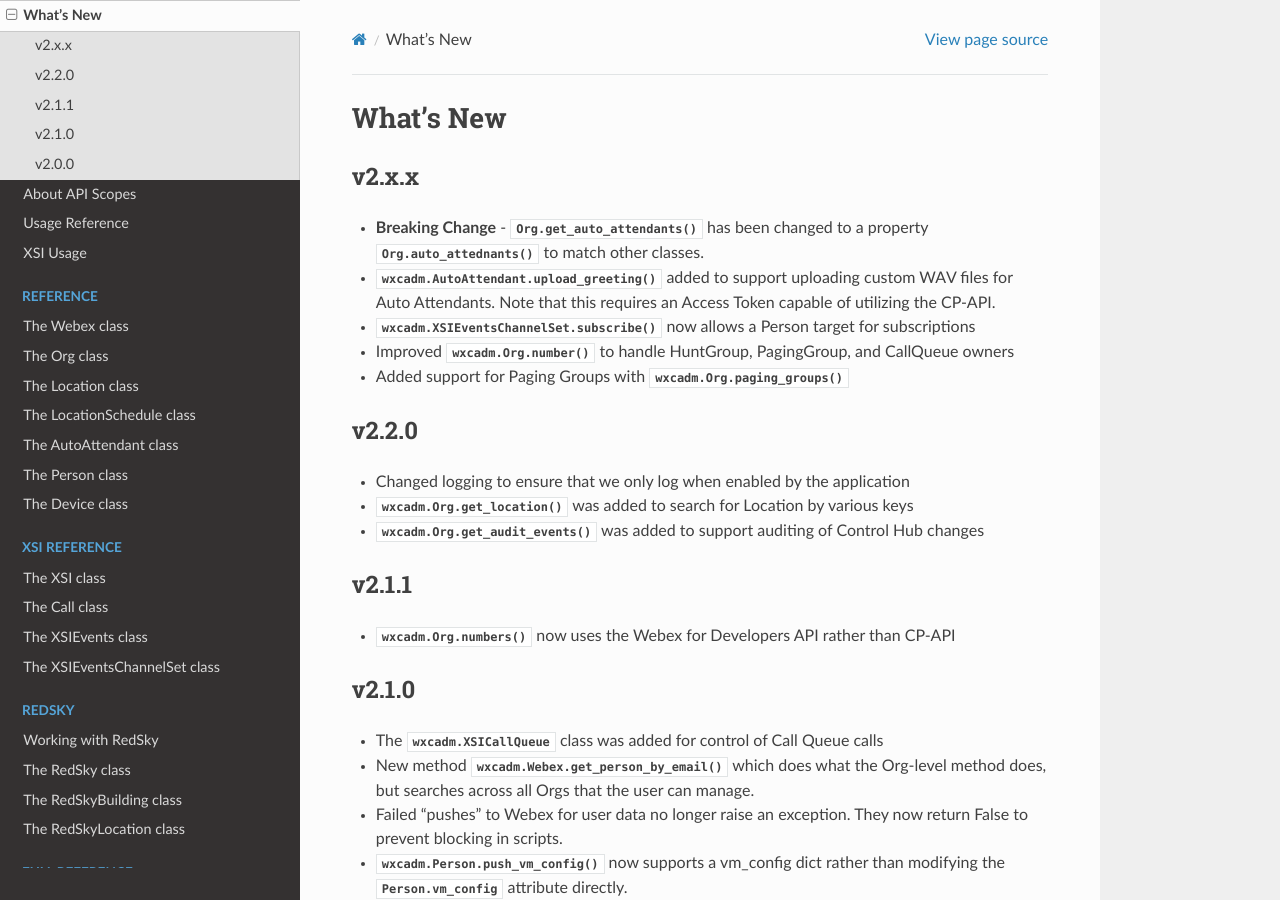
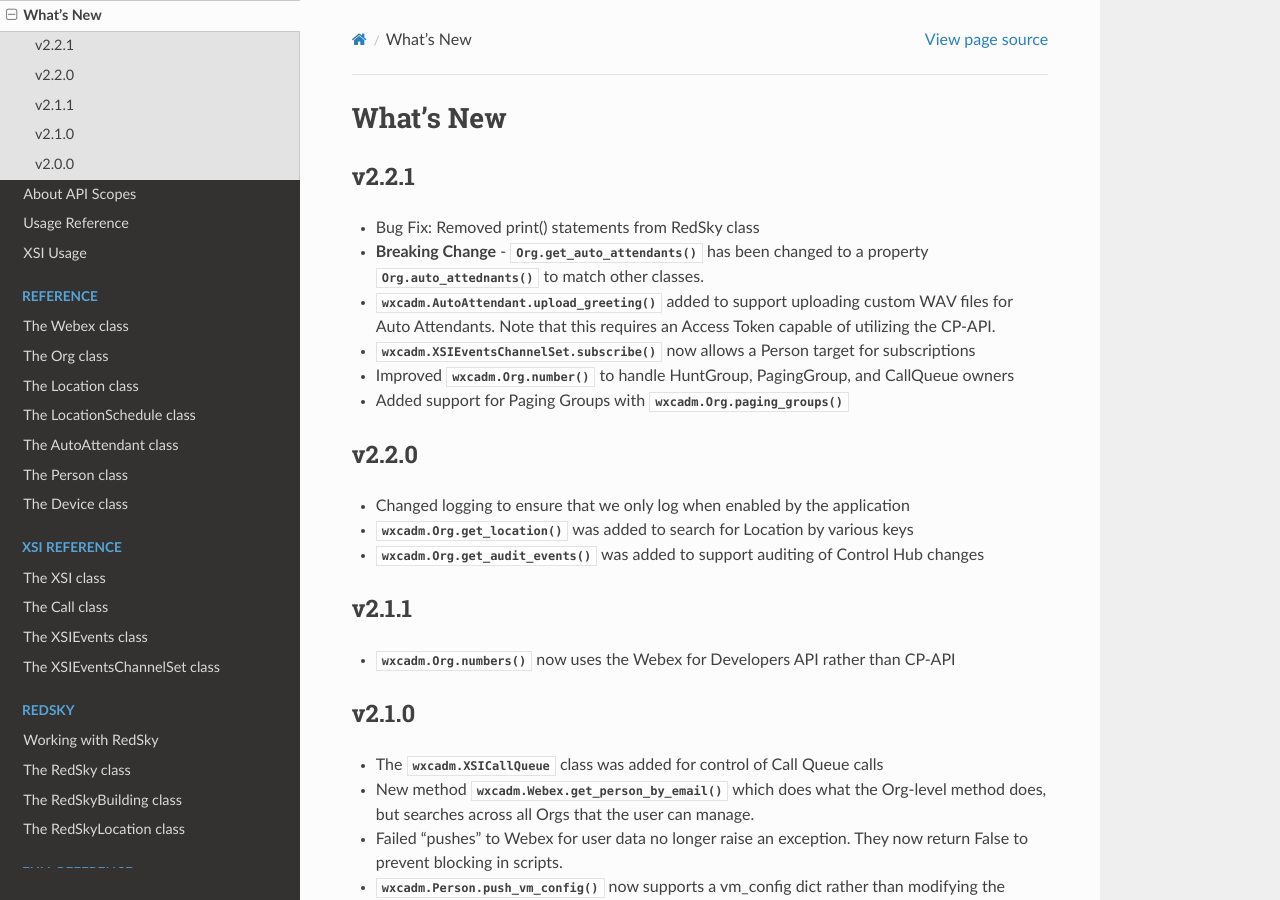
Before and after one commit to kctrey/wxcadm, a Sphinx documentation site: the page built from docs/source/whatsnew.rst, in a window 1280 px wide and 900 px high. Built offline with Sphinx 7.4.7 and the Read the Docs theme 2.0.0, drawn with Linux system fonts in a browser that asks for light colours.

Commit message:
Doc updates for version release

```diff
--- a/docs/source/whatsnew.rst
+++ b/docs/source/whatsnew.rst
@@ -1,8 +1,9 @@
 What's New
 ==========
 
-v2.x.x
+v2.2.1
 ------
+- Bug Fix: Removed print() statements from RedSky class
 - **Breaking Change** - :meth:`Org.get_auto_attendants()` has been changed to a property :meth:`Org.auto_attednants` to match other classes.
 - :meth:`wxcadm.AutoAttendant.upload_greeting()` added to support uploading custom WAV files for Auto Attendants. Note that this requires an Access Token capable of utilizing the CP-API.
 - :meth:`wxcadm.XSIEventsChannelSet.subscribe()` now allows a Person target for subscriptions
--- a/setup.py
+++ b/setup.py
@@ -25,7 +25,7 @@ with open('README.md', 'r', encoding='utf-8') as f:
 
 setup(
     name='wxcadm',
-    version='2.2.0',
+    version='2.2.1',
     packages=packages,
     url='https://github.com/kctrey/wxcadm',
     license='GPL-3.0',
```
Also changed, not shown: 4 other files.
